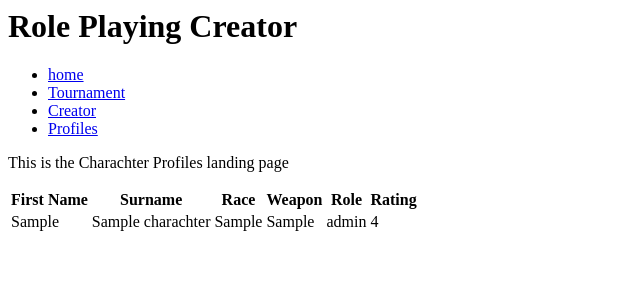
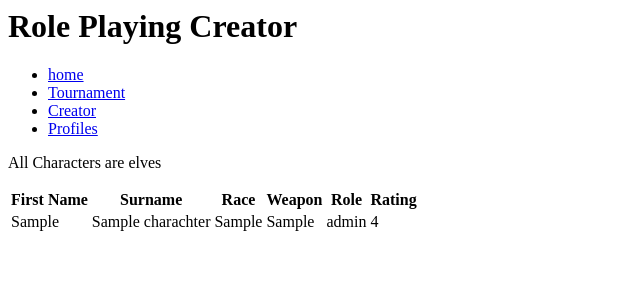
Before and after one commit to maxpattmanqa/dungeonsanddragonsgen, a Flask app: page /characterprofiles in a window 1280 px wide. Shown: the top 300 px of the page, without its empty margins (0-640 px from the left). Run offline with Flask 2, Linux system fonts and the light colour scheme; tables that the repository leaves empty hold one stand-in row (values such as "Sample post").

Commit message:
rolling update

```diff
--- a/app_core/application/templates/character_profiles.html
+++ b/app_core/application/templates/character_profiles.html
@@ -1,7 +1,7 @@
 {% extends "base.html" %}
 {% block body %}
 
-<P> This is the Charachter Profiles landing page <P>
+<P> All Characters are elves <P>
 
 
     <table>
```
